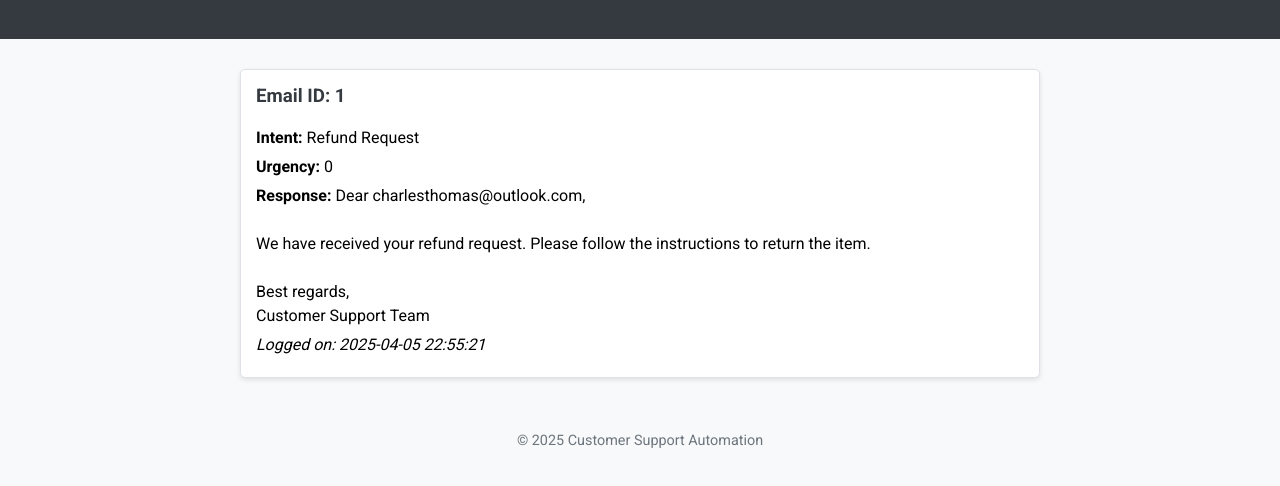
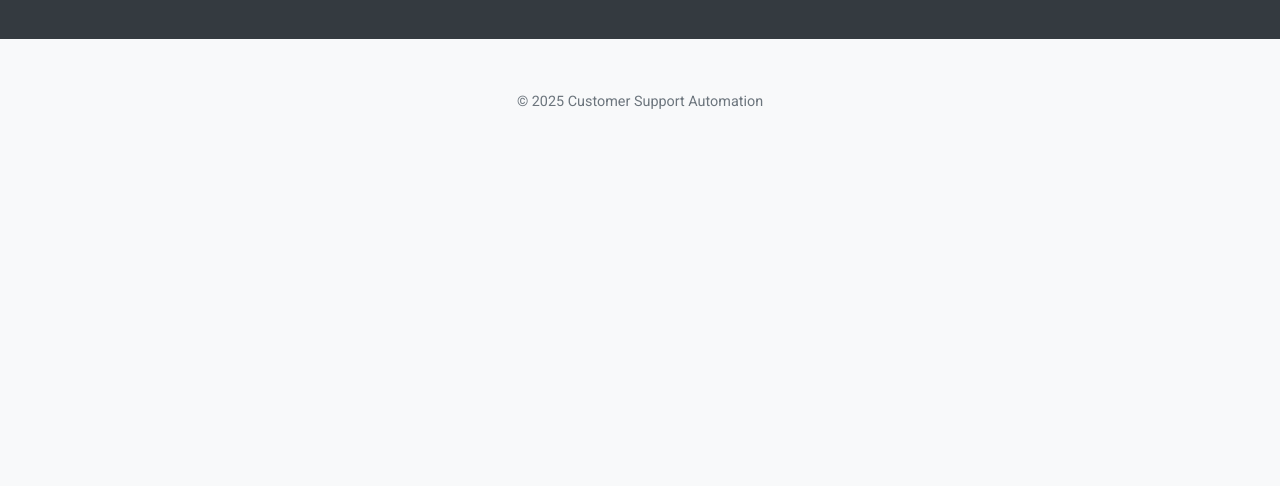
Before and after one commit to niklas2165/customer-support-crew, a plain HTML site: page docs/index.html in a window 1280 px wide. Shown: the part 82-568 px from the top of the page. Drawn offline with Linux system fonts and the light colour scheme.

Commit message:
Update index.html

```diff
--- a/docs/index.html
+++ b/docs/index.html
@@ -54,17 +54,6 @@
   <div class="container">
     <div id="logs">
       <!-- New log entries will be inserted here -->
-      <div class="log-entry">
-        <h3>Email ID: 1</h3>
-        <p><strong>Intent:</strong> Refund Request</p>
-        <p><strong>Urgency:</strong> 0</p>
-        <p><strong>Response:</strong> Dear charlesthomas@outlook.com,<br><br>
-           We have received your refund request. Please follow the instructions to return the item.<br><br>
-           Best regards,<br>
-           Customer Support Team
-        </p>
-        <p><em>Logged on: 2025-04-05 22:55:21</em></p>
-      </div>
       <!-- End of logs -->
     </div>
   </div>
```
